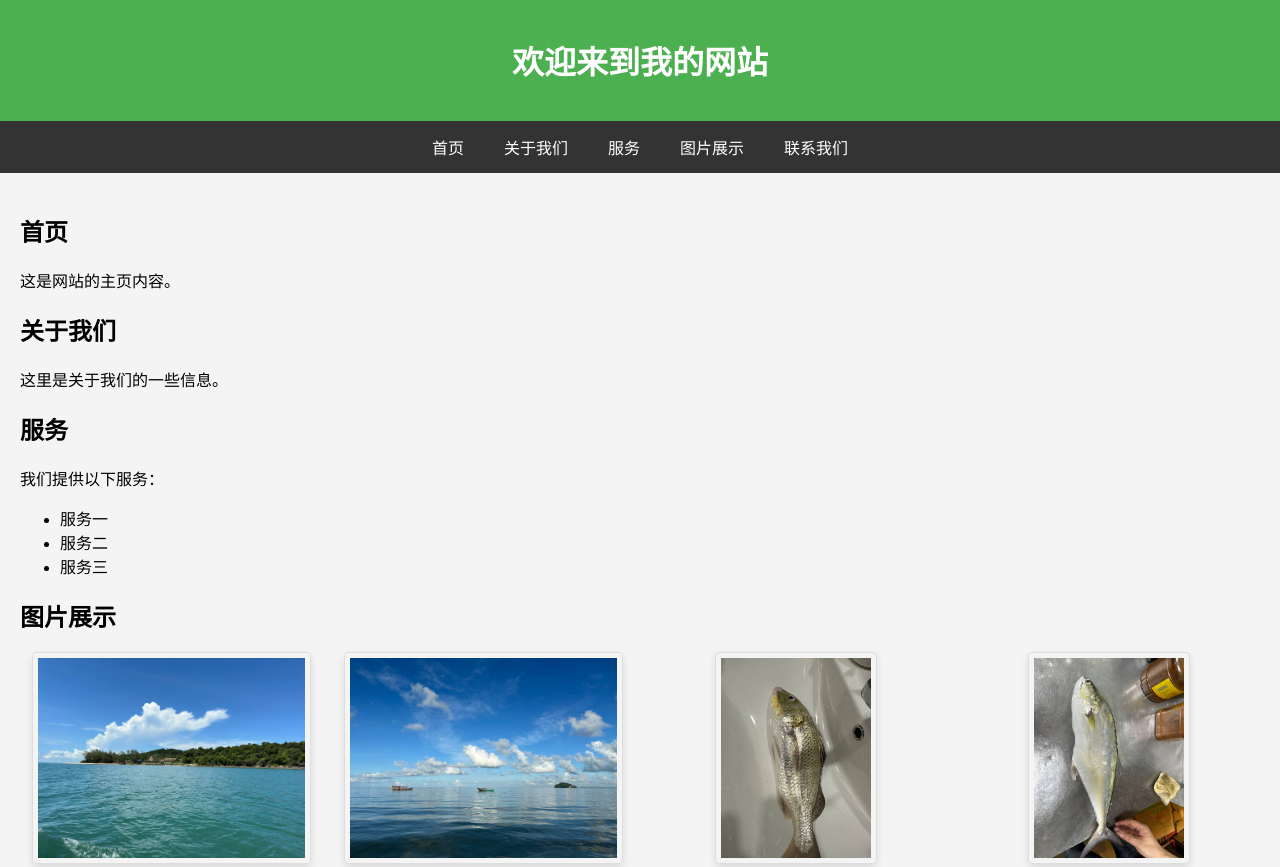
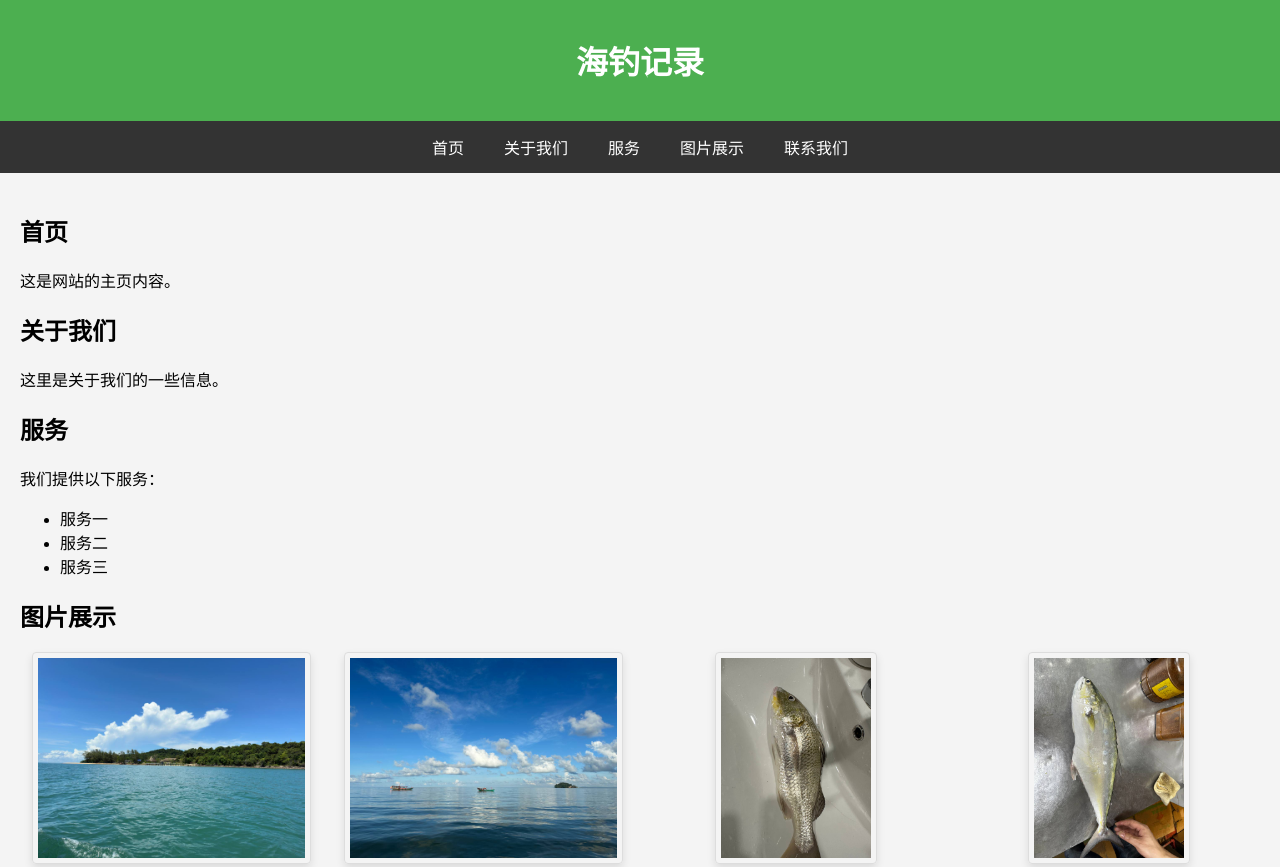
Before and after one commit to KARL886/KARL886.github.io, a plain HTML site: page index.html in a window 1280 px wide. Shown: the top 867 px of the page. Drawn offline with Linux system fonts and the light colour scheme.

Commit message:
Update index.html

```diff
--- a/index.html
+++ b/index.html
@@ -3,7 +3,7 @@
 <head>
     <meta charset="UTF-8">
     <meta name="viewport" content="width=device-width, initial-scale=1.0">
-    <title>我的网站</title>
+    <title>海钓</title>
     <style>
         body {
             font-family: Arial, sans-serif;
@@ -64,7 +64,7 @@
 </head>
 <body>
     <header>
-        <h1>欢迎来到我的网站</h1>
+        <h1>海钓记录</h1>
     </header>
     <nav>
         <a href="#home">首页</a>
```
